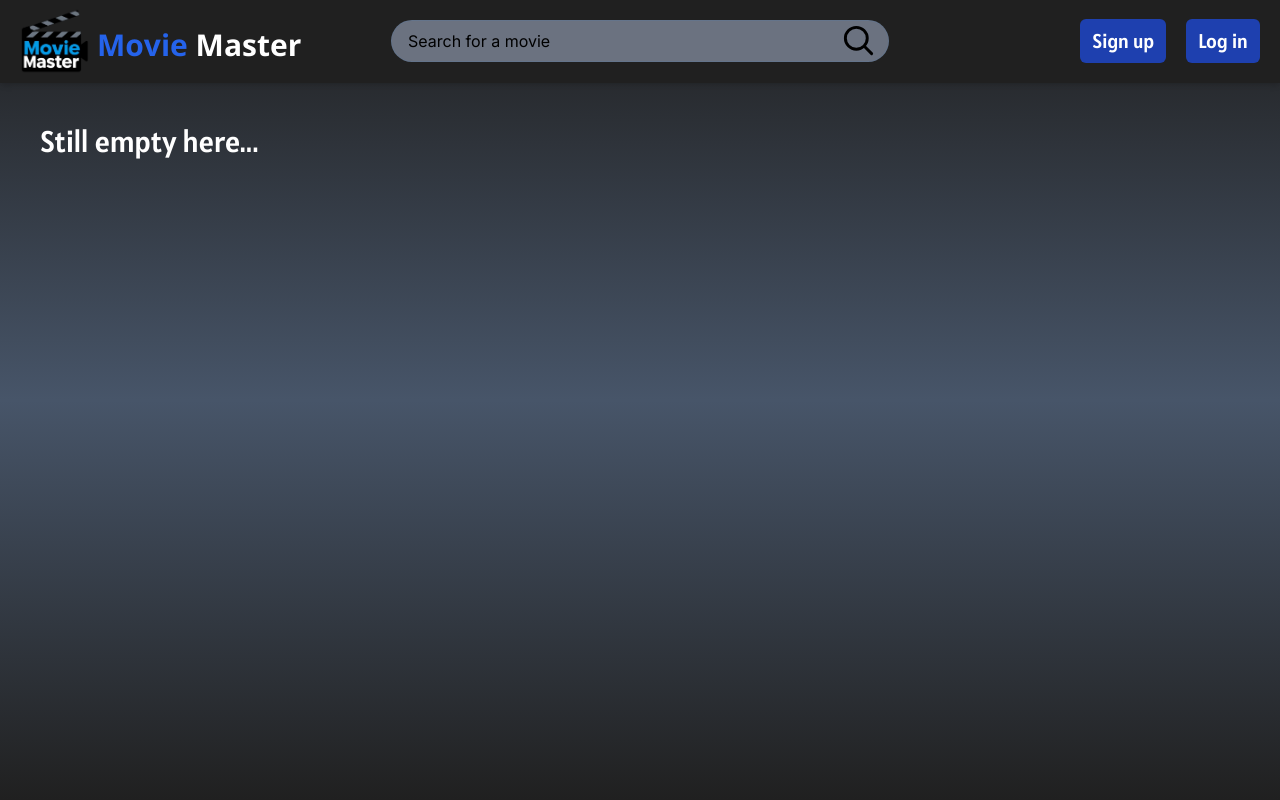
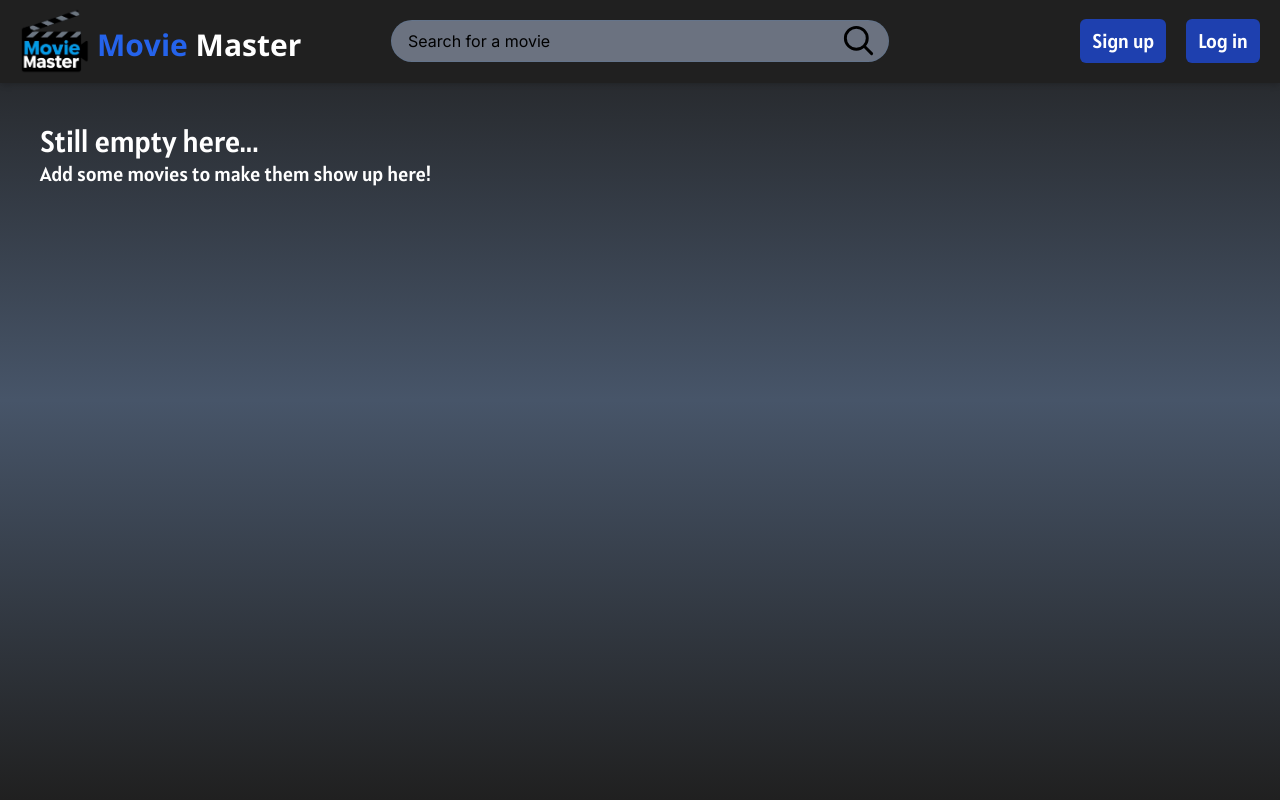
Before and after one commit to Team-Drop-Database/MovieMasters-fe, a Next.js app: page /mywatchlist in a window 1280 px wide. Shown: the top 800 px of the page. Built offline with nearby package versions, Linux system fonts and the light colour scheme.

Commit message:
Also set the same fix for the watchlist page

```diff
--- a/src/app/(pages)/mywatchlist/page.tsx
+++ b/src/app/(pages)/mywatchlist/page.tsx
@@ -105,7 +105,7 @@ export default function MyWatchList() {
   if (watchlist.length === 0) {
     pageContent = (
       <div>
-        <h2 className="text-3xl mb-[900px]">Still empty here...</h2>
+        <h2 className="text-3xl">Still empty here...</h2>
         <p>Add some movies to make them show up here!</p>
       </div>
     );
@@ -133,7 +133,7 @@ export default function MyWatchList() {
   return (
     <div
       className="flex flex-col items-left py-10 px-10
-         font-[family-name:var(--font-alatsi)]"
+         font-[family-name:var(--font-alatsi)] min-h-screen"
     >
       {pageContent}
     </div>
```
